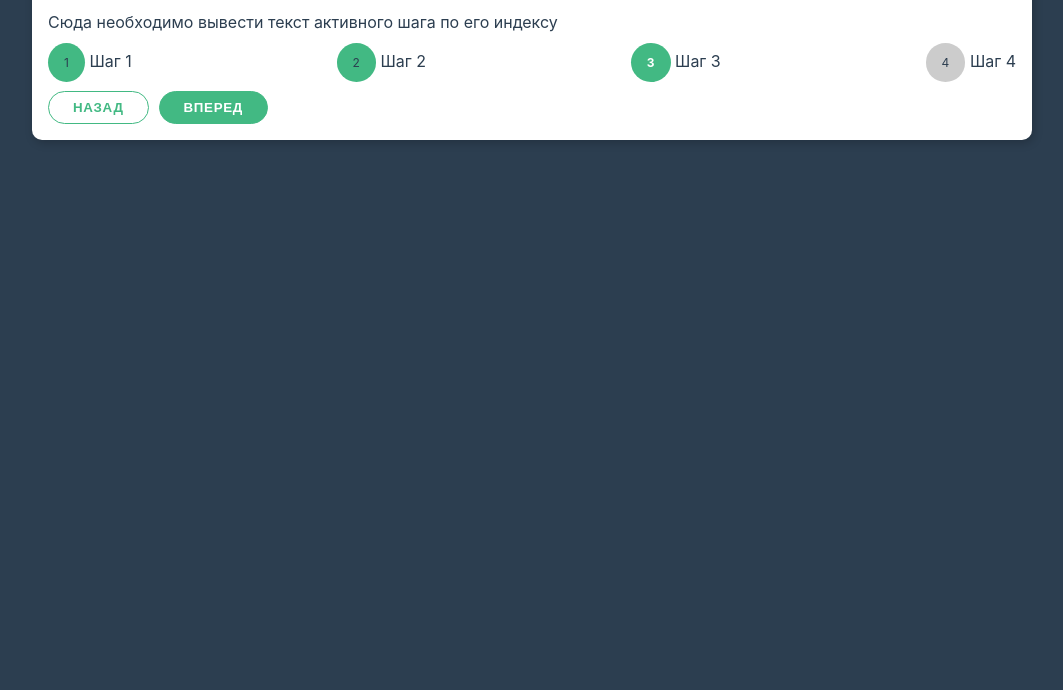
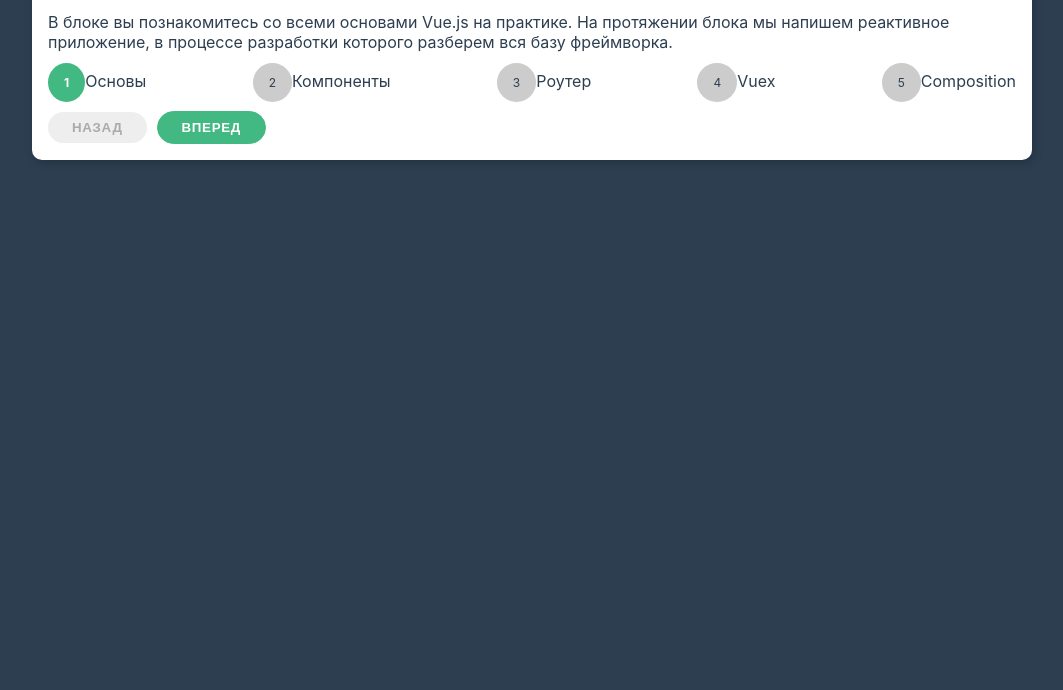
Before and after one commit to ProAndSmiDev/vuejs-learning, a plain HTML site: page practice/vue/1/index.html in a window 1280 px wide. Shown: the part 110-800 px from the top of the page, without its empty margins (108-1171 px from the left). Drawn offline with nearby package versions, Linux system fonts and the light colour scheme.

Commit message:
First practice vue

```diff
--- a/practice/vue/1/index.html
+++ b/practice/vue/1/index.html
@@ -8,23 +8,45 @@
   </head>
   <body>
 
-  <div class="container" id="app">
+  <div class="container" id="app" v-cloak>
     <div class="card">
       <h1>План по изучению Vue.js</h1>
 
       <div class="steps">
         <div class="steps-content">
-          Сюда необходимо вывести текст активного шага по его индексу
+          {{ steps[activeIndex].text }}
         </div>
         <ul class="steps-list">
-          <li class="steps-item done"><span>1</span> Шаг 1</li>
-          <li class="steps-item done"><span>2</span> Шаг 2</li>
-          <li class="steps-item active"><span>3</span> Шаг 3</li>
-          <li class="steps-item"><span>4</span> Шаг 4</li>
+          <li
+                  v-for="(step, idx) in steps"
+                  :class="['steps-item', (activeIndex > idx) ? 'done' : (activeIndex === idx) ? 'active' : '']"
+                  :key="idx"
+          >
+            <span @click="setActive(idx)">{{ ++idx }}</span>{{ step.title }}
+          </li>
         </ul>
         <div class="steps-footer">
-          <button class="btn">Назад</button>
-          <button class="btn primary">Вперед</button>
+          <button
+                  class="btn"
+                  @click="prev"
+                  :disabled="isDisabledPrev"
+          >
+            Назад
+          </button>
+          <button
+                  v-if="isLastStep"
+                  class="btn primary"
+                  @click="nextOfFinish"
+          >
+            Вперед
+          </button>
+          <button
+                  v-else
+                  class="btn primary"
+                  @click="reset"
+          >
+            Начать заново
+          </button>
         </div>
       </div>
     </div>
--- a/practice/vue/1/js/vue.js
+++ b/practice/vue/1/js/vue.js
@@ -18,22 +18,43 @@ const App = {
   methods: {
     prev() {
       // когда нажимаем кнопку назад
+      --this.activeIndex
     },
     reset() {
       // начать заново
+      this.activeIndex = 0
     },
     nextOfFinish() {
       // кнопка вперед или закончить
+      ++this.activeIndex
     },
     setActive(idx) {
       // когда нажимаем на определенный шаг
+      --idx
+      if (idx >= 0 && idx < this.steps.length - 1) {
+        this.activeIndex = idx
+      } else if (idx >= this.steps.length - 1) {
+        this.activeIndex = this.steps.length - 1
+      } else {
+        this.activeIndex = 0
+      }
     }
   },
   computed: {
     // тут стоит определить несколько свойств:
     // 1. текущий выбранный шаг
     // 2. выключена ли кнопка назад
+    isDisabledPrev: {
+      get() {
+        return (this.activeIndex === 0)
+      }
+    },
     // 3. находимся ли мы на последнем шаге
+    isLastStep: {
+      get() {
+        return (this.activeIndex < this.steps.length - 1)
+      }
+    }
   }
 }
 
```
